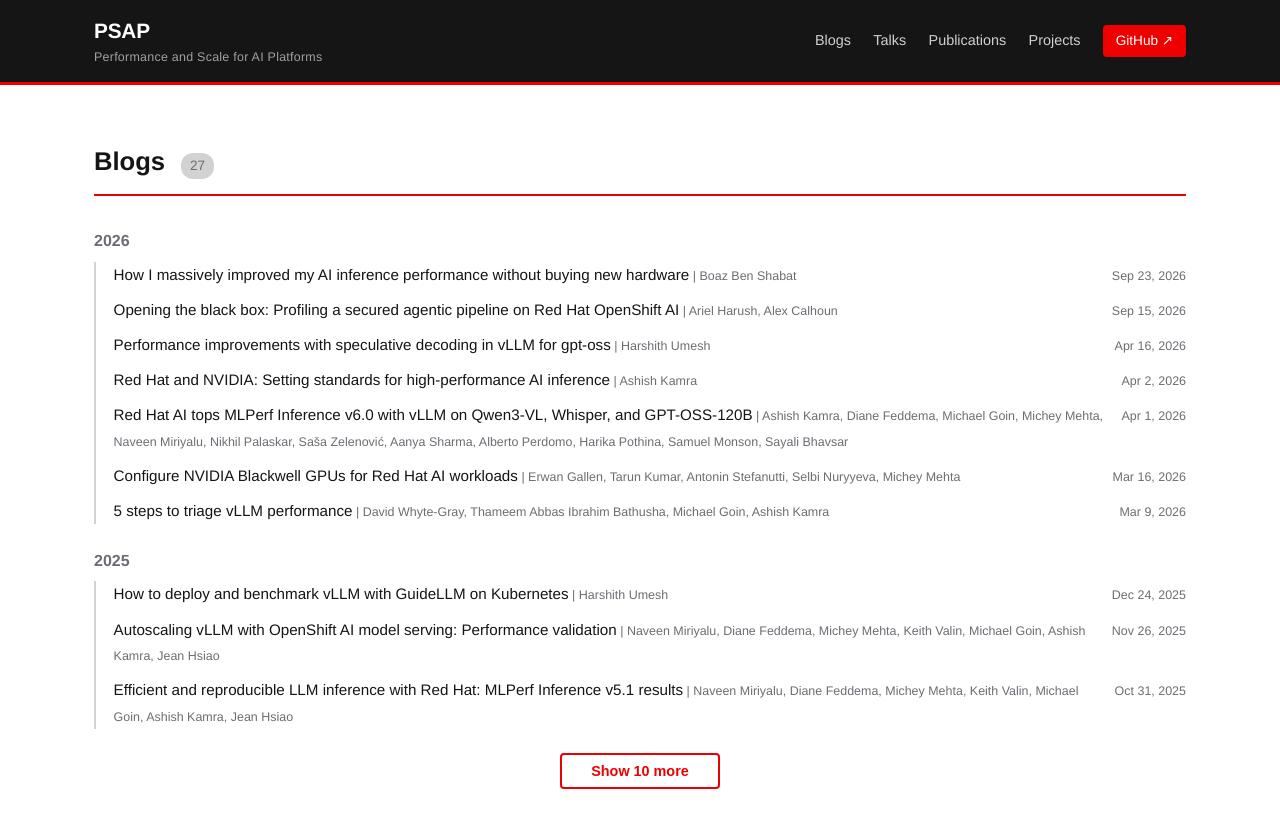
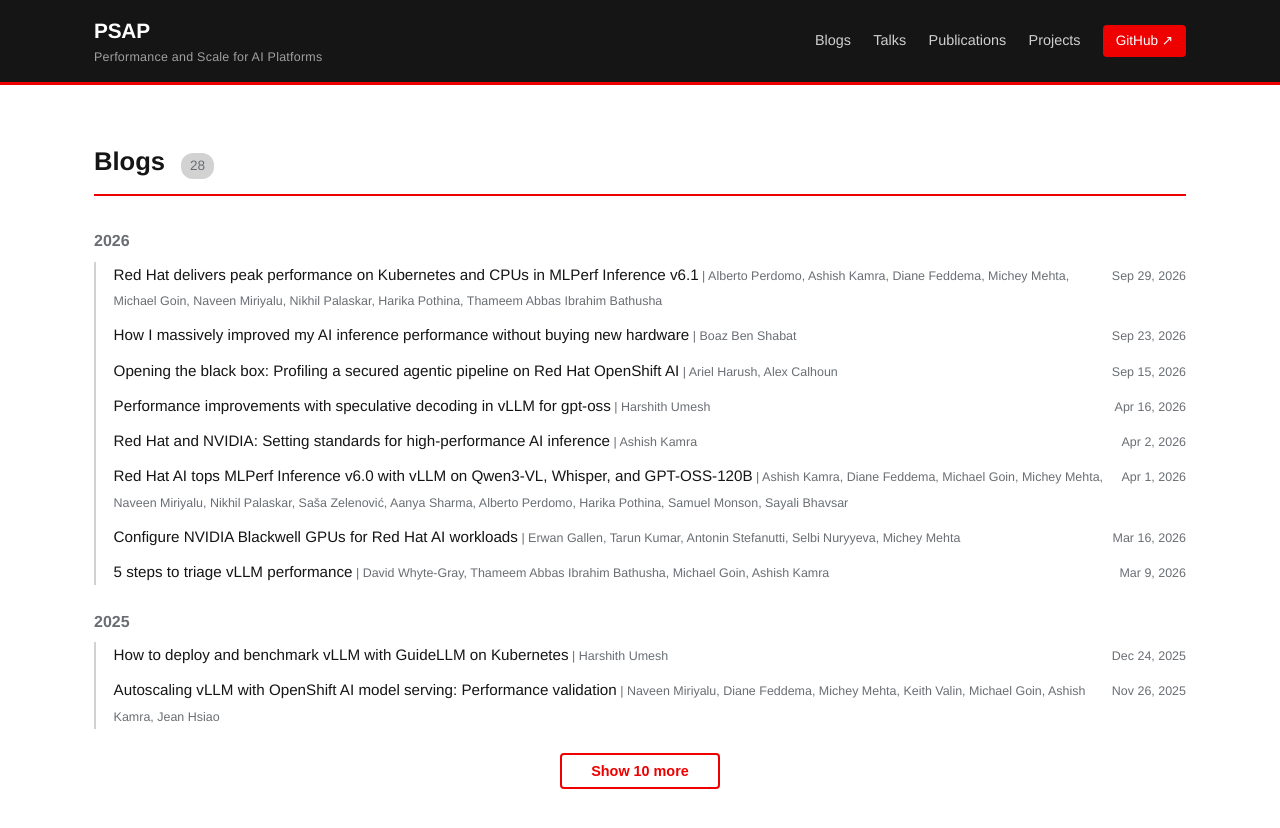
Before and after one commit to openshift-psap/openshift-psap.github.io, a Jekyll site: the page built from index.md, in a window 1280 px wide and 900 px high. Shown: the top 828 px of the window. Built offline with Jekyll 4.4.1, drawn with Linux system fonts in a browser that asks for light colours.

Commit message:
Add blog post on Kubernetes performance in MLPerf

```diff
--- a/_data/blog_posts.yml
+++ b/_data/blog_posts.yml
@@ -1,6 +1,12 @@
 # Blog posts written by or related to the PSAP team.
 # Fields: title, url, date (YYYY-MM-DD), authors, summary (optional)
 # Dates marked "# approx" are estimated — please verify.
+
+- title: "Red Hat delivers peak performance on Kubernetes and CPUs in MLPerf Inference v6.1"
+  url: https://www.redhat.com/en/blog/red-hat-delivers-peak-performance-kubernetes-cpus-mlperf-inference-v61
+  date: "2026-09-29"
+  authors: "Alberto Perdomo, Ashish Kamra, Diane Feddema, Michey Mehta, Michael Goin, Naveen Miriyalu, Nikhil Palaskar, Harika Pothina, Thameem Abbas Ibrahim Bathusha"
+
 - title: "How I massively improved my AI inference performance without buying new hardware"
   url: https://developers.redhat.com/articles/2026/09/23/i-improved-my-ai-inference-performance-without-buying-new-hardware#
   date: "2026-09-23"
```
